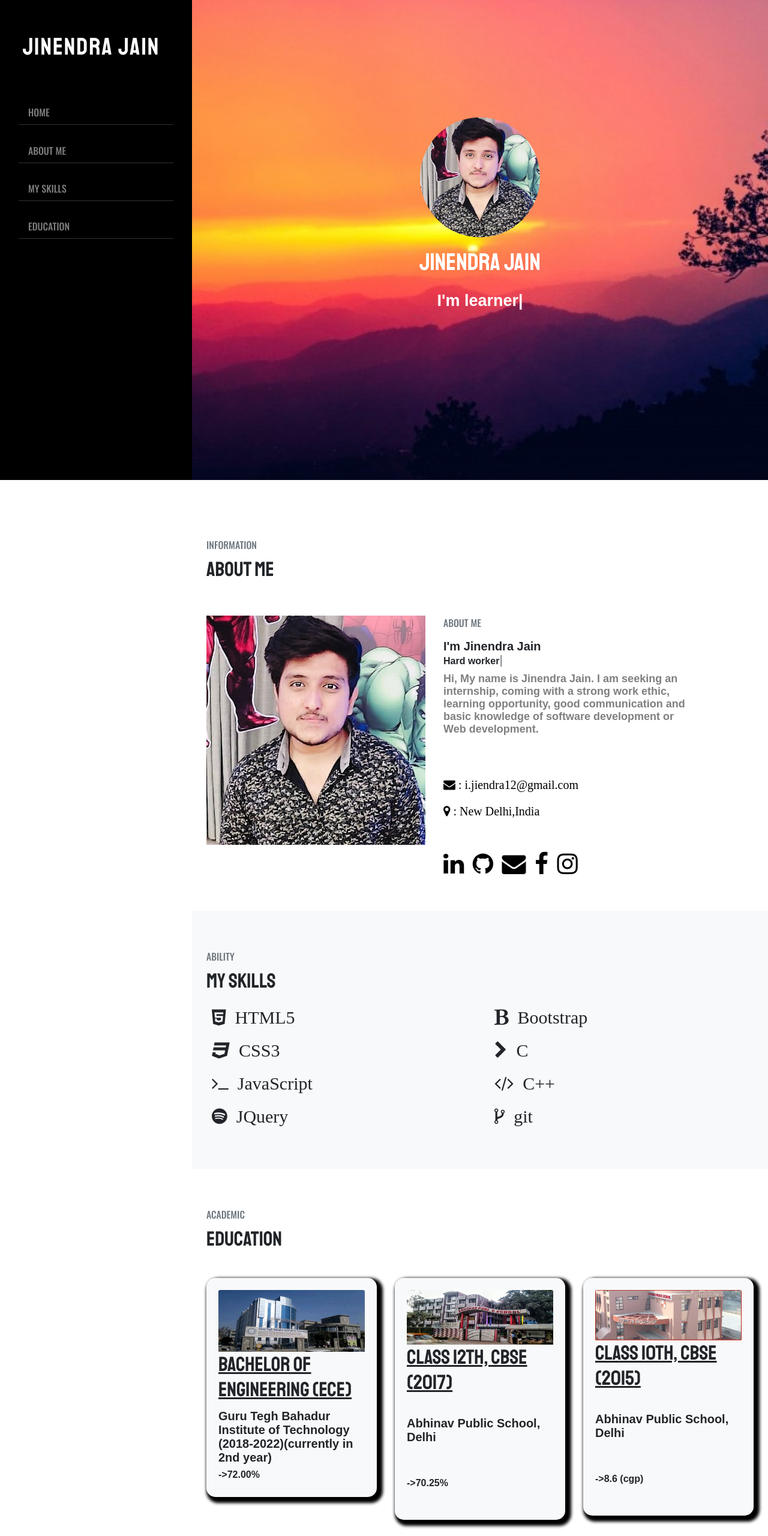
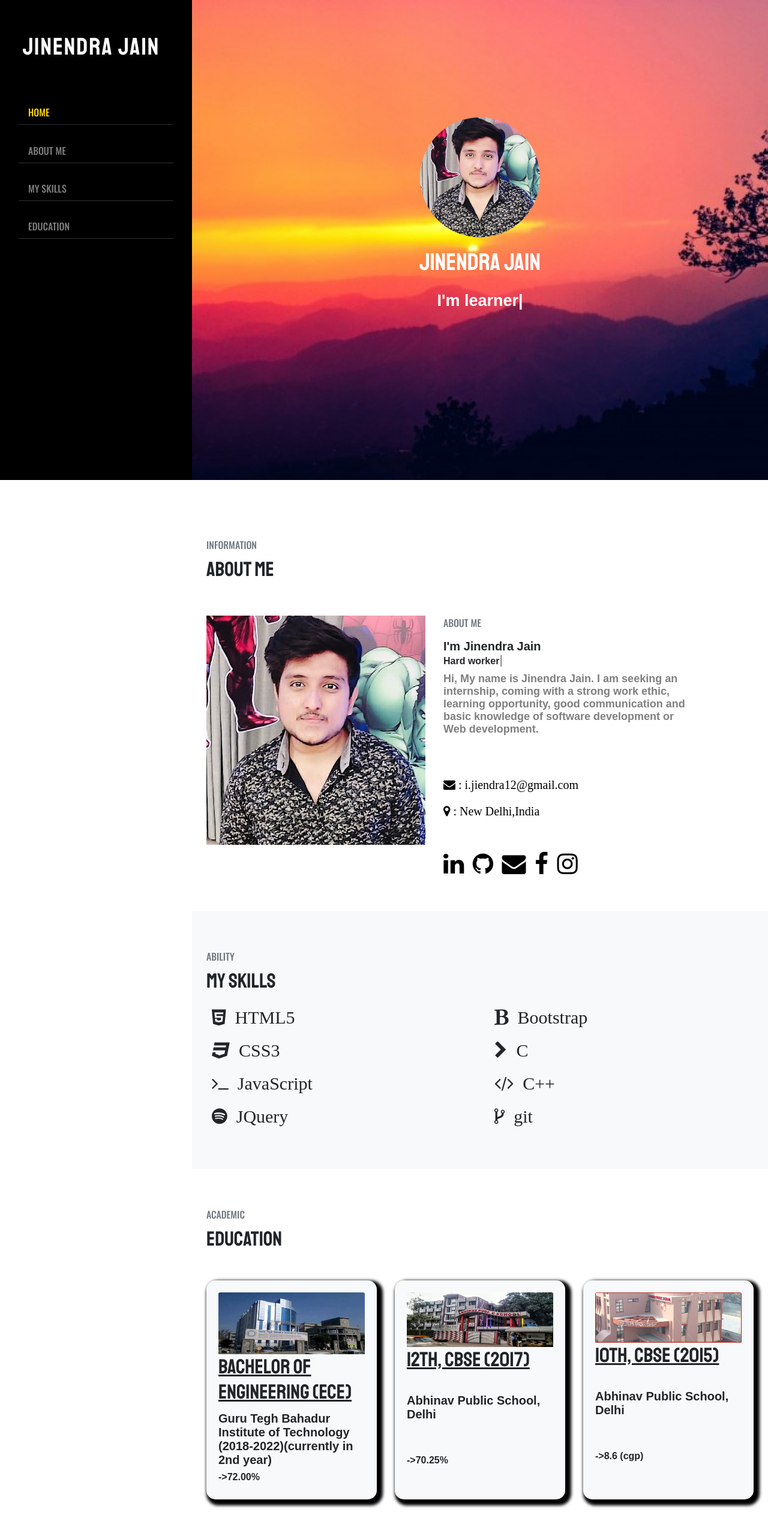
Before and after one commit to jinendra12/portfolio, a plain HTML site: page index.html in a window 1280 px wide. Shown: the whole page at 60% size. Drawn offline with nearby package versions, Linux system fonts and the light colour scheme; a web font is replaced by a local one.

Commit message:
f# Please enter the commit message for your changes. Lines starting BOX , NAV BAR ACTIVE ,CLASS NAME

```diff
--- a/index.html
+++ b/index.html
@@ -26,10 +26,10 @@
 
 					</div>
 					<div class="d-flex flex-column">
-						<a href="#home" class="nav-item nav-link text-white-50 font-os font-size-16 active">HOME</a>
-						<a href="#about_me" class="nav-item nav-link text-white-50 font-os font-size-16 active">About ME</a>
-						<a href="#Skills" class="nav-item nav-link text-white-50 font-os font-size-16 active">My Skills</a>
-						<a href="#eduction_link" class="nav-item nav-link text-white-50 font-os font-size-16 active">Education</a>
+						<a href="#home" class="nav-item nav-link font-os font-size-16 active">HOME</a>
+						<a href="#about_me" class="nav-item nav-link font-os font-size-16 ">About ME</a>
+						<a href="#Skills" class="nav-item nav-link font-os font-size-16">My Skills</a>
+						<a href="#eduction_link" class="nav-item nav-link font-os font-size-16">Education</a>
 					</div>
 				</nav>
 			</div>
@@ -126,7 +126,7 @@
 						<h1 class="text-uppercase font-staat font-size-34">Education</h1>
 					</div>
 					<div class="row">
-						<div class="col-sm-12 col-md-4">
+						<div class="col-sm-12 col-md-4 pt-4">
 							<div class="brd bg-light" class="card ">
 							  <img src="images/gtbit.jpg" class="card-img-top img-fluid">
 							  <div class="card-block">
@@ -138,23 +138,23 @@
 							</div>
 						  </div>
 
-						  <div  class="col-sm-12 col-md-4">
+						  <div  class="col-sm-12 col-md-4 pt-4">
 							<div class="brd bg-light" class="card">
 							  <img src="images/aps2.png" class="card-img-top img-fluid">
 							  <div class="card-block">
 								<h3 class="card-title font-staat font-size-34">
-									<u>Class 12th, CBSE (2017)</u></h3><br>
+									<u>12th, CBSE (2017)</u></h3><br>
 								<h5 class="font-ram font-size-20">Abhinav Public School, Delhi</h5><br><br>
 								<h6 class="font-ram font-size-16">->70.25%</h6><br>
 							  </div>
 							</div>
 						  </div>
 
-						  <div class="col-sm-12 col-md-4">
+						  <div class="col-sm-12 col-md-4 pt-4">
 							<div class="brd bg-light" class="card">
 							  <img src="images/aps3.jpg" class="card-img-top img-fluid">
 							  <div class="card-block">
-								<h3 class="card-title font-staat font-size-34"><u>Class 10th, CBSE (2015)
+								<h3 class="card-title font-staat font-size-34"><u>10th, CBSE (2015)
 							  </u></h3><br>
 								<h5 class="font-ram font-size-20">Abhinav Public School, Delhi</h5><br><br>
 								<h6 class="font-ram font-size-16">->8.6 (cgp)</h6><br>
--- a/index.js
+++ b/index.js
@@ -13,7 +13,13 @@ $(document).ready(function(e){
 
         $navbar.toggleClass("toggle-left");
 
-    })
+    });
+
+    $(".nav-item").on("click", function (e) {
+        $(".nav-item").removeClass("active");
+        console.log("$(\"li.nav-item\")  " + $("li.nav-item"));
+        $(this).addClass("active");
+    });
 });
 
 function toggle_onclick($win,$navbar,width){
--- a/style.css
+++ b/style.css
@@ -74,6 +74,15 @@ body{
   text-transform: uppercase;
 }
 
+#header .nav-item {
+  color: grey;
+}
+
+#header .active {
+  color: gold;
+  /*border: white 2px solid;*/
+}
+
 #header .nav-link:hover{
   color: var(--color-white)!important;
 }
@@ -129,9 +138,10 @@ body{
   border-radius:15px;
   box-shadow: 5px 5px 5px 5px black;
   padding: 20px;
-  margin-top: 20px;
+  height: 100%;
+}
 
-}
+
 
 @media screen and (min-width: 768px){
   .toggle-button{
```
